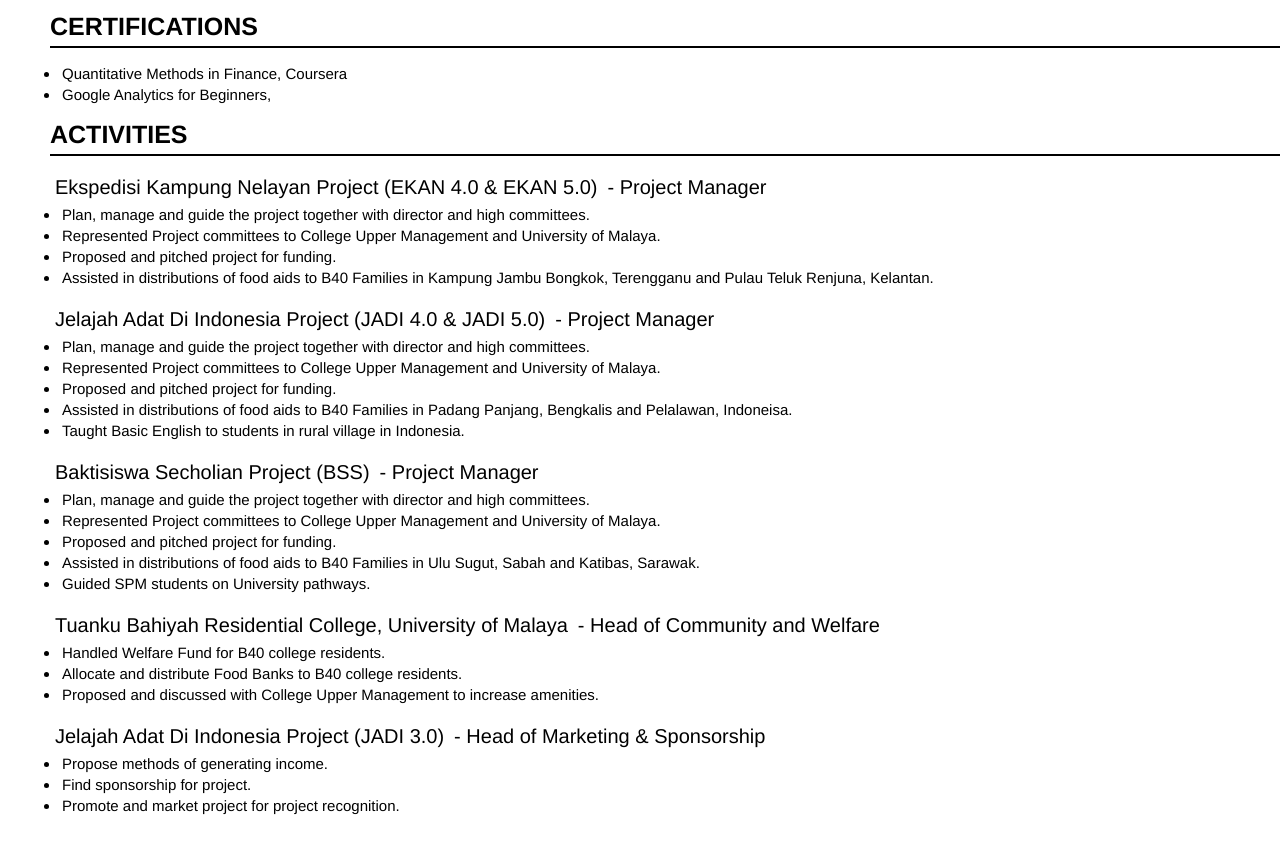
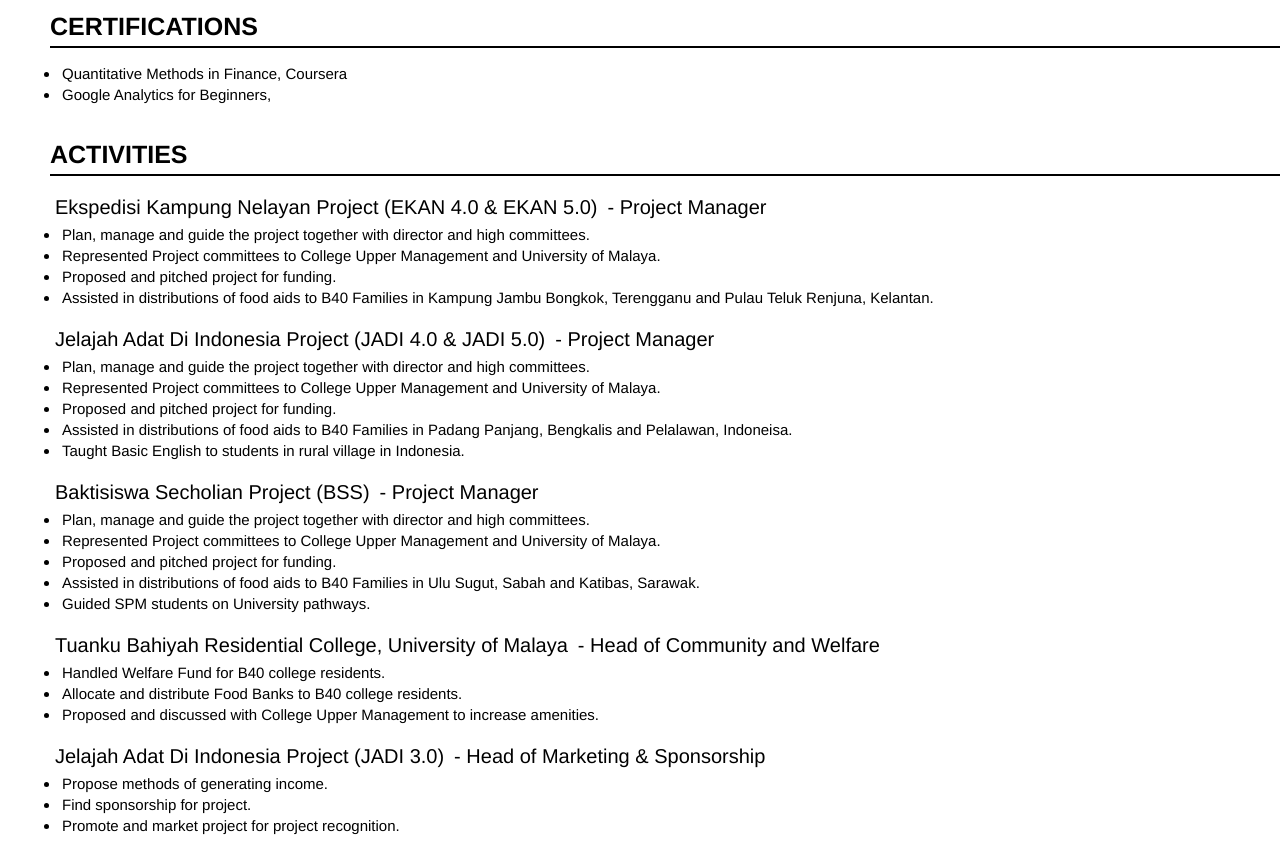
Before and after one commit to danishdalim/resume, a plain HTML site: page index.html in a window 1280 px wide. Shown: the part 2354-3205 px from the top of the page. Drawn offline with Linux system fonts and the light colour scheme.

Commit message:
updated css

```diff
--- a/index.html
+++ b/index.html
@@ -227,16 +227,17 @@
         </div>
         <!-- Certifications -->
         <h2 class="title"> CERTIFICATIONS </h2>
-        <div class="content">
+        <div class="content" >
             <div class="unordered-list">
                 <ul>
                     <li>Quantitative Methods in Finance, Coursera</li>
                     <li>Google Analytics for Beginners, </li>
                 </ul>
+                <p></p>
             </div>
         </div>
         <!-- Activities -->
-        <h2 class="title"> ACTIVITIES </h2>
+        <h2 class="title" id="activities"> ACTIVITIES </h2>
         <div class="content">
             <div class="position">
                 <h3 class="company">Ekspedisi Kampung Nelayan Project (EKAN 4.0 & EKAN 5.0)</h3>
--- a/styles.css
+++ b/styles.css
@@ -130,3 +130,7 @@ ul{
     padding: 2px;
     font-size: 16px;
 }
+
+#activities{
+    padding-top: 20px;
+}
```
